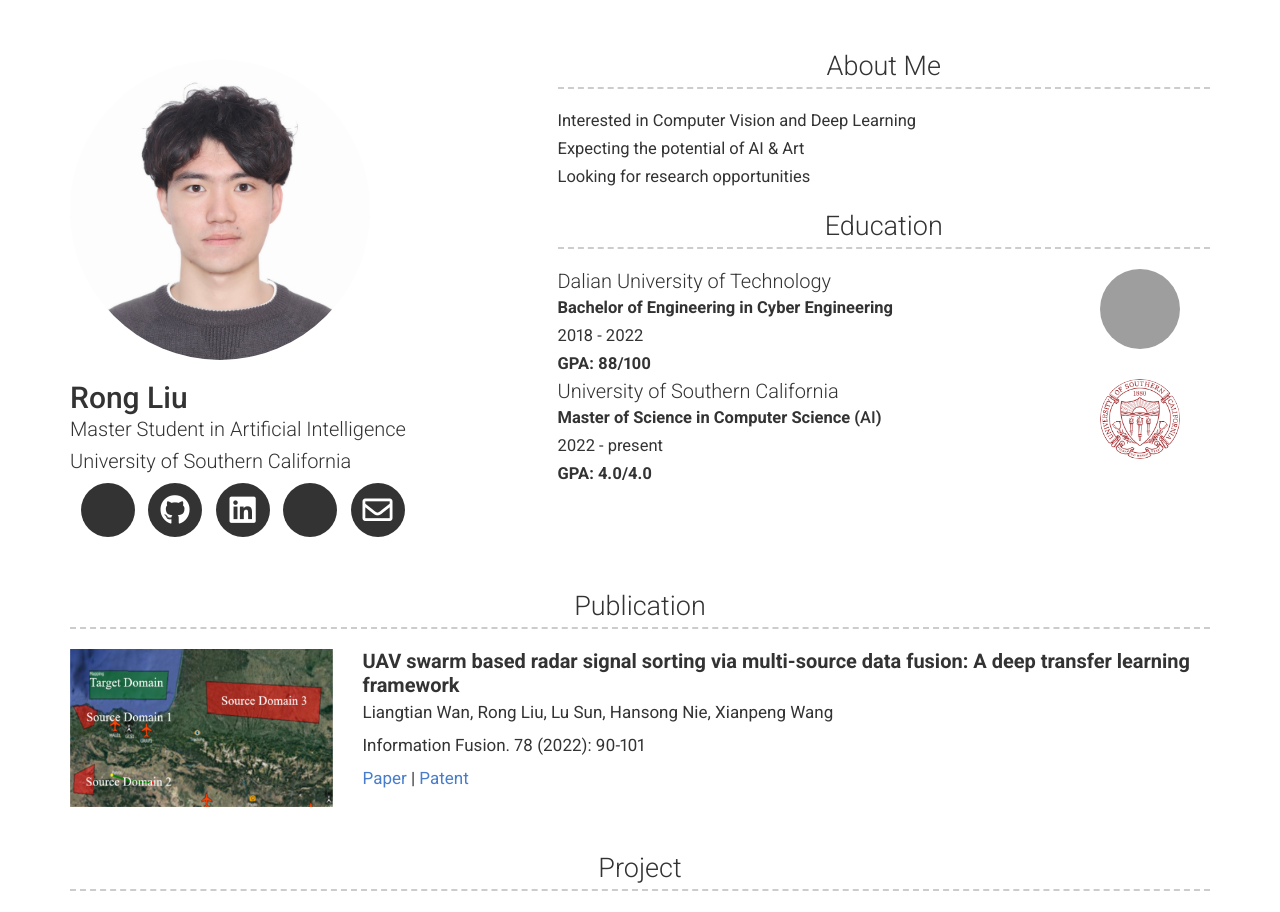
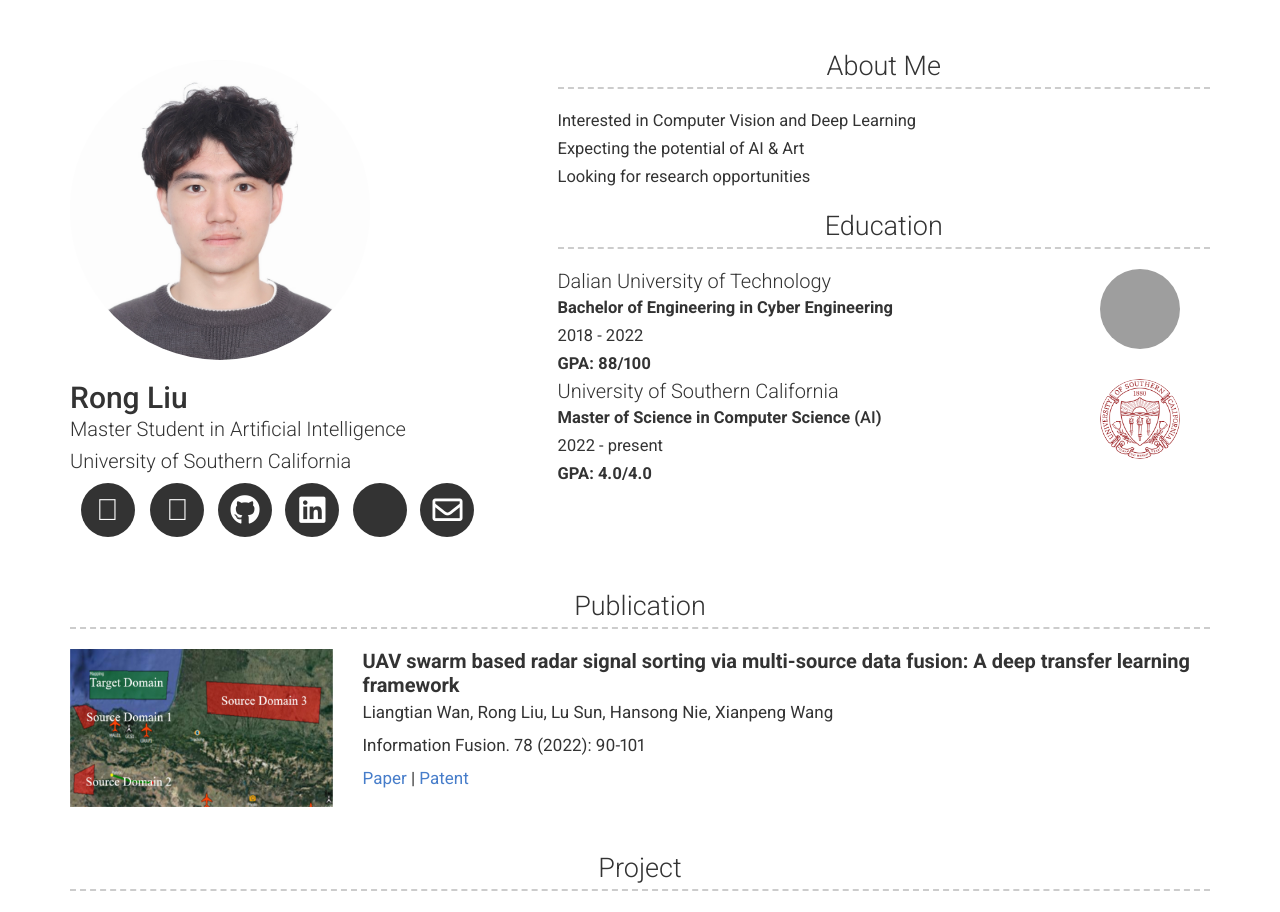
Before and after one commit to RongLiu-Leo/rongliu-leo.github.io, a Jekyll site: the page built from index.md, in a window 1280 px wide. Shown: the top 912 px of the page. Built offline with Jekyll 4.4.1, drawn with Linux system fonts in a browser that asks for light colours; nearby versions of some CDN libraries; a style sheet for code colours, icons or effects is not loaded; grey boxes are pictures that could not be loaded.

Commit message:
Update header.html

```diff
--- a/_includes/header.html
+++ b/_includes/header.html
@@ -10,10 +10,14 @@
 
         <li>
           <a target="_blank" href="https://rongliu-leo.github.io/" class="button button--sacnite button--round-l">
-            <i class="far fa-globe" title="HomePage link"></i>
+            <i class="fal fa-globe" title="HomePage link"></i>
           </a>
         </li>
-
+        <li>
+          <a target="_blank" href="https://github.com/{{ site.github_username| cgi_escape | escape }}" class="button button--sacnite button--round-l">
+            <i class="fal fa-globe" title="Github link"></i>
+          </a>
+        </li>
         {%- if site.github_username -%}
           <li>
             <a target="_blank" href="https://github.com/{{ site.github_username| cgi_escape | escape }}" class="button button--sacnite button--round-l">
```
